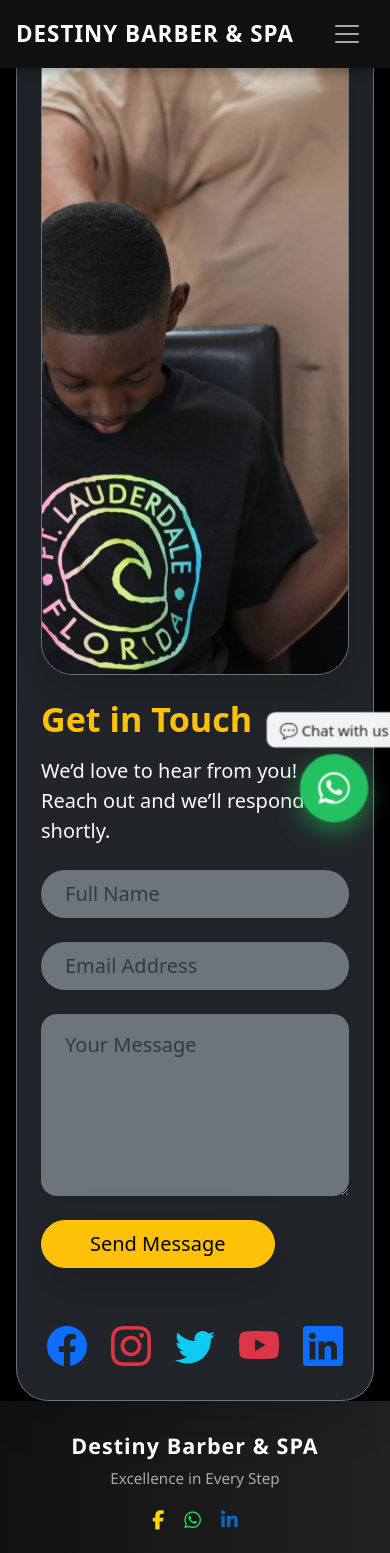
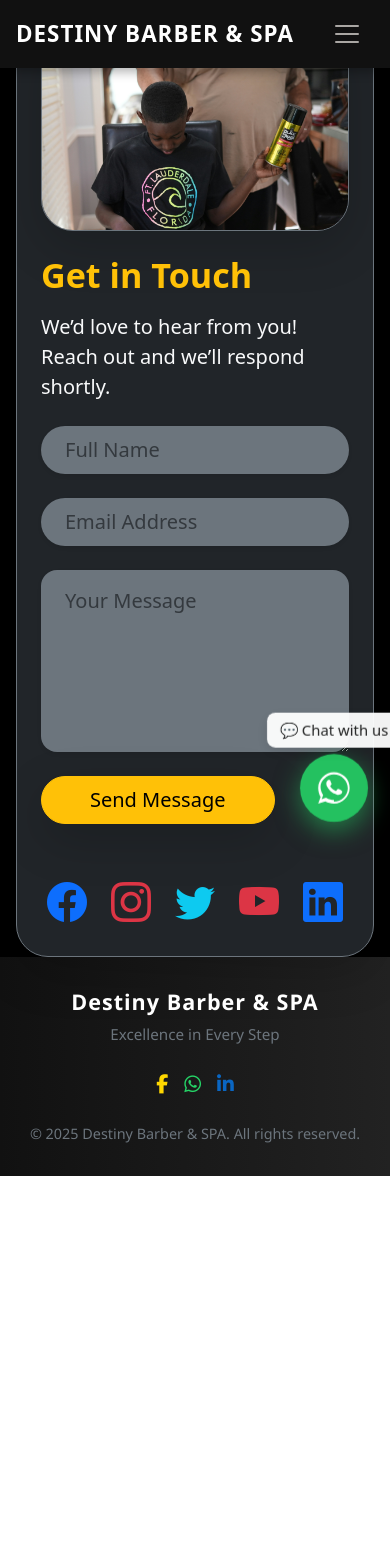
Before and after one commit to SHADRACK8018/Barber-SPA, a React (Create React App) app: page /contact in a window 390 px wide. Shown: the top 1553 px of the page. After the commit the page ends 1176 px from the top, so only its background shows below. Built offline with nearby package versions, Linux system fonts and the light colour scheme.

Commit message:
Make site responsive for Android, iPhone, and desktop

```diff
--- a/src/components/Footer.jsx
+++ b/src/components/Footer.jsx
@@ -15,22 +15,27 @@ const Footer = () => {
         marginTop: "auto",
       }}
     >
-      <div style={{ marginBottom: "1rem" }}>
-        <h4 style={{ fontWeight: "600", letterSpacing: "1px", color: "#fff" }}>
+      <div className="container">
+        <div className="mb-4">
+          <h4
+            className="fw-semibold text-white mb-2"
+            style={{ letterSpacing: "1px" }}
+          >
             Destiny Barber & SPA
           </h4>
-        <p style={{ margin: "0.5rem 0", fontSize: "0.95rem", color: "#aaa" }}>
+          <p className="mb-0 text-secondary" style={{ fontSize: "0.95rem" }}>
             Excellence in Every Step
           </p>
         </div>
 
         {/* Social icons (placeholders - link yours) */}
-      <div style={{ marginBottom: "1rem" }}>
+        <div className="mb-4">
           <a
             href="#"
             target="_blank"
             rel="noreferrer"
-          style={{ margin: "0 10px", color: "#FFD700", fontSize: "1.2rem" }}
+            className="mx-2"
+            style={{ color: "#FFD700", fontSize: "1.2rem" }}
           >
             <i className="fab fa-facebook-f"></i>
           </a>
@@ -38,7 +43,8 @@ const Footer = () => {
             href="#"
             target="_blank"
             rel="noreferrer"
-          style={{ margin: "0 10px", color: "#25D366", fontSize: "1.2rem" }}
+            className="mx-2"
+            style={{ color: "#25D366", fontSize: "1.2rem" }}
           >
             <i className="fab fa-whatsapp"></i>
           </a>
@@ -46,15 +52,17 @@ const Footer = () => {
             href="#"
             target="_blank"
             rel="noreferrer"
-          style={{ margin: "0 10px", color: "#0A66C2", fontSize: "1.2rem" }}
+            className="mx-2"
+            style={{ color: "#0A66C2", fontSize: "1.2rem" }}
           >
             <i className="fab fa-linkedin-in"></i>
           </a>
         </div>
 
         {/* Copyright */}
-      <div style={{ fontSize: "0.9rem", color: "#999" }}>
+        <div className="text-secondary" style={{ fontSize: "0.9rem" }}>
           &copy; {currentYear} Destiny Barber & SPA. All rights reserved.
+        </div>
       </div>
     </footer>
   );
--- a/src/components/ServicesSection.jsx
+++ b/src/components/ServicesSection.jsx
@@ -203,7 +203,11 @@ const ServicesSection = () => {
                     src={process.env.PUBLIC_URL + service.image}
                     alt={service.name}
                     className="card-img-top object-fit-cover rounded-top"
-                    style={{ height: "200px" }}
+                    style={{
+                      height: "auto",
+                      maxHeight: "200px",
+                      width: "100%",
+                    }}
                   />
                   <div className="card-body d-flex flex-column justify-content-between">
                     <div>
--- a/src/pages/Contact.jsx
+++ b/src/pages/Contact.jsx
@@ -19,7 +19,8 @@ const Contact = () => {
               alt="Contact Destiny Barber & SPA"
               className="img-fluid rounded-5 shadow-lg border border-secondary"
               style={{
-                height: "650px",
+                height: "auto",
+                maxHeight: "650px",
                 objectFit: "cover",
                 width: "100%",
                 transition: "transform 0.4s ease",
--- a/src/pages/Home.jsx
+++ b/src/pages/Home.jsx
@@ -81,7 +81,12 @@ const Home = () => {
               <div
                 key={idx}
                 className="rounded-4 shadow overflow-hidden border border-secondary flex-shrink-0 position-relative"
-                style={{ width: "320px", height: "320px" }}
+                style={{
+                  width: "80vw",
+                  maxWidth: "320px",
+                  height: "80vw",
+                  maxHeight: "320px",
+                }}
               >
                 <img
                   src={src}
```
Lines whose indentation alone changed are shown as unchanged.
